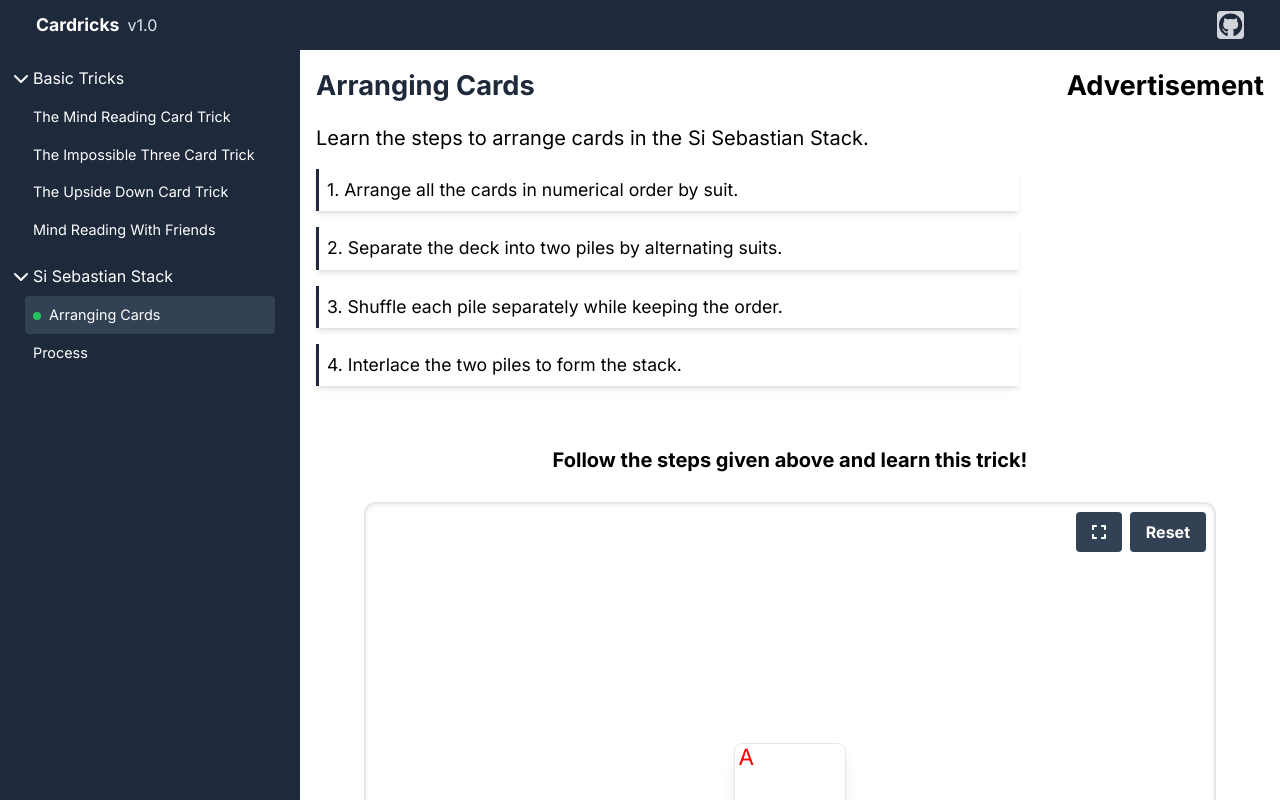
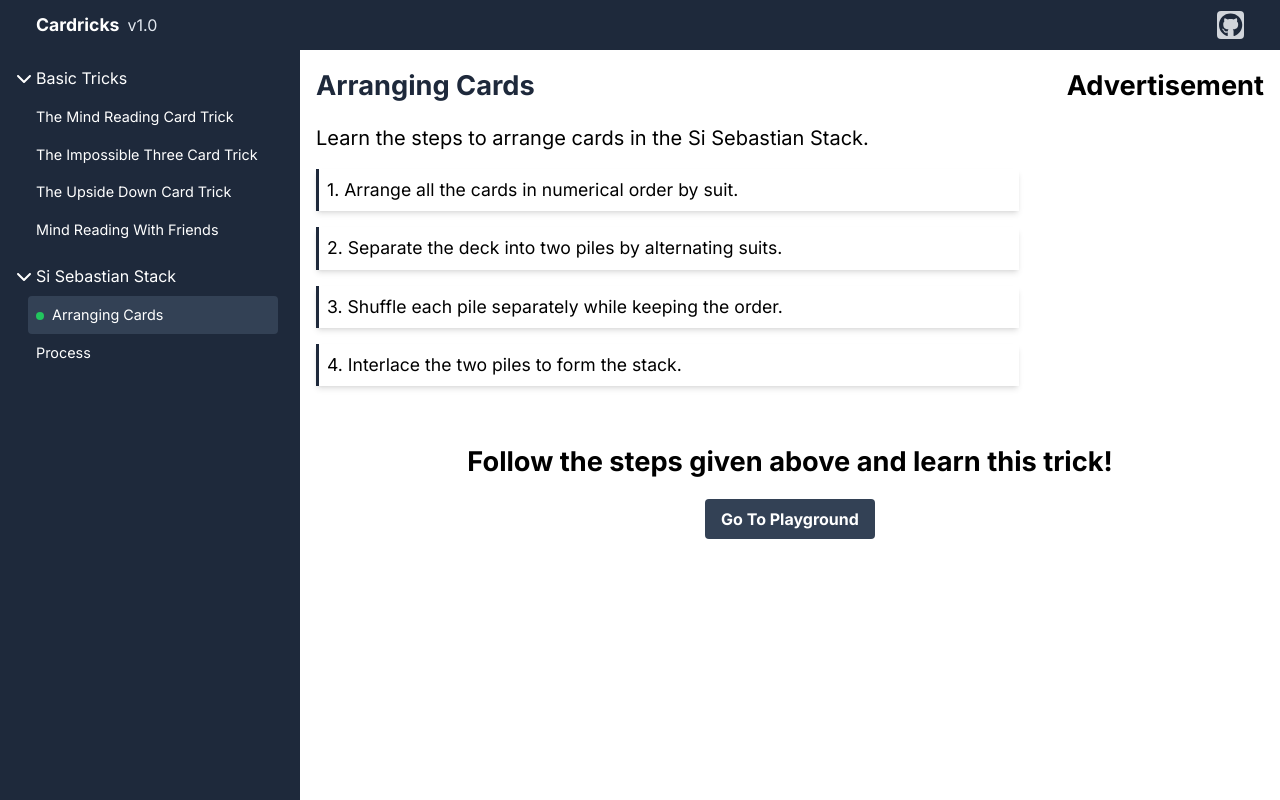
Before and after one commit to lakshyamahawar14/cardricks, a Vue app: page /si-sebastian-stack/1 in a window 1280 px wide. Built offline with nearby package versions, Linux system fonts and the light colour scheme.

Commit message:
updating leftmenu

```diff
--- a/src/components/LeftMenu.vue
+++ b/src/components/LeftMenu.vue
@@ -1,6 +1,6 @@
 <template>
   <div
-    class="fixed left-0 top-[50px] lg:w-[300px] md:w-[250px] w-[300px] h-[calc(100vh-50px)] bg-slate-800 flex flex-col items-center p-4 overflow-hidden z-[20]"
+    class="fixed left-0 top-[50px] lg:w-[300px] md:w-[250px] w-[300px] h-[calc(100vh-50px)] bg-slate-800 flex flex-col items-start p-4 overflow-hidden z-[20]"
   >
     <div class="text-white flex flex-col">
       <div v-for="chapter in chapters" :key="chapter.title" class="mb-4">
--- a/src/views/BasicTricks.vue
+++ b/src/views/BasicTricks.vue
@@ -28,13 +28,17 @@
       </div>
     </div>
 
-    <div
-      class="flex justify-evenly items-center flex-col w-full lg:min-w-[calc(100vw-300px)] lg:min-h-[calc(100vh-50px)] p-4"
-    >
-      <h2 class="text-[1.25rem] font-bold mb-4">
+    <div class="flex justify-evenly items-center flex-col w-full p-4 py-6">
+      <h2 class="text-[1.7rem] font-bold mb-4">
         Follow the steps given above and learn this trick!
       </h2>
-      <Playground />
+      <button
+        type="submit"
+        class="bg-slate-700 hover:bg-slate-900 text-white font-bold py-2 px-4 rounded"
+        @click="goToPlayground"
+      >
+        Go To Playground
+      </button>
     </div>
   </div>
 </template>
@@ -43,7 +47,6 @@
 import { onMounted, ref, watch } from "vue";
 import { useRoute } from "vue-router";
 import { setActiveLink } from "../store";
-import Playground from "../components/Playground.vue";
 
 const route = useRoute();
 
@@ -152,6 +155,8 @@ watch(
   }
 );
 
+const goToPlayground = () => {};
+
 onMounted(() => {
   scrollToElement();
 });
--- a/src/views/SiSebastianStack.vue
+++ b/src/views/SiSebastianStack.vue
@@ -28,13 +28,17 @@
       </div>
     </div>
 
-    <div
-      class="flex justify-evenly items-center flex-col w-full lg:w-[calc(100vw-300px)] lg:h-[calc(100vh-50px)] p-4"
-    >
-      <h2 class="text-[1.25rem] font-bold mb-4">
+    <div class="flex justify-evenly items-center flex-col w-full p-4 py-6">
+      <h2 class="text-[1.7rem] font-bold mb-4">
         Follow the steps given above and learn this trick!
       </h2>
-      <Playground />
+      <button
+        type="submit"
+        class="bg-slate-700 hover:bg-slate-900 text-white font-bold py-2 px-4 rounded"
+        @click="goToPlayground"
+      >
+        Go To Playground
+      </button>
     </div>
   </div>
 </template>
@@ -43,7 +47,6 @@
 import { onMounted, ref, watch } from "vue";
 import { useRoute } from "vue-router";
 import { setActiveLink } from "../store";
-import Playground from "../components/Playground.vue";
 
 const route = useRoute();
 
@@ -97,6 +100,12 @@ watch(
   }
 );
 
+const goToPlayground = () => {};
+
+onMounted(() => {
+  scrollToElement();
+});
+
 onMounted(() => {
   scrollToElement();
 });
```
